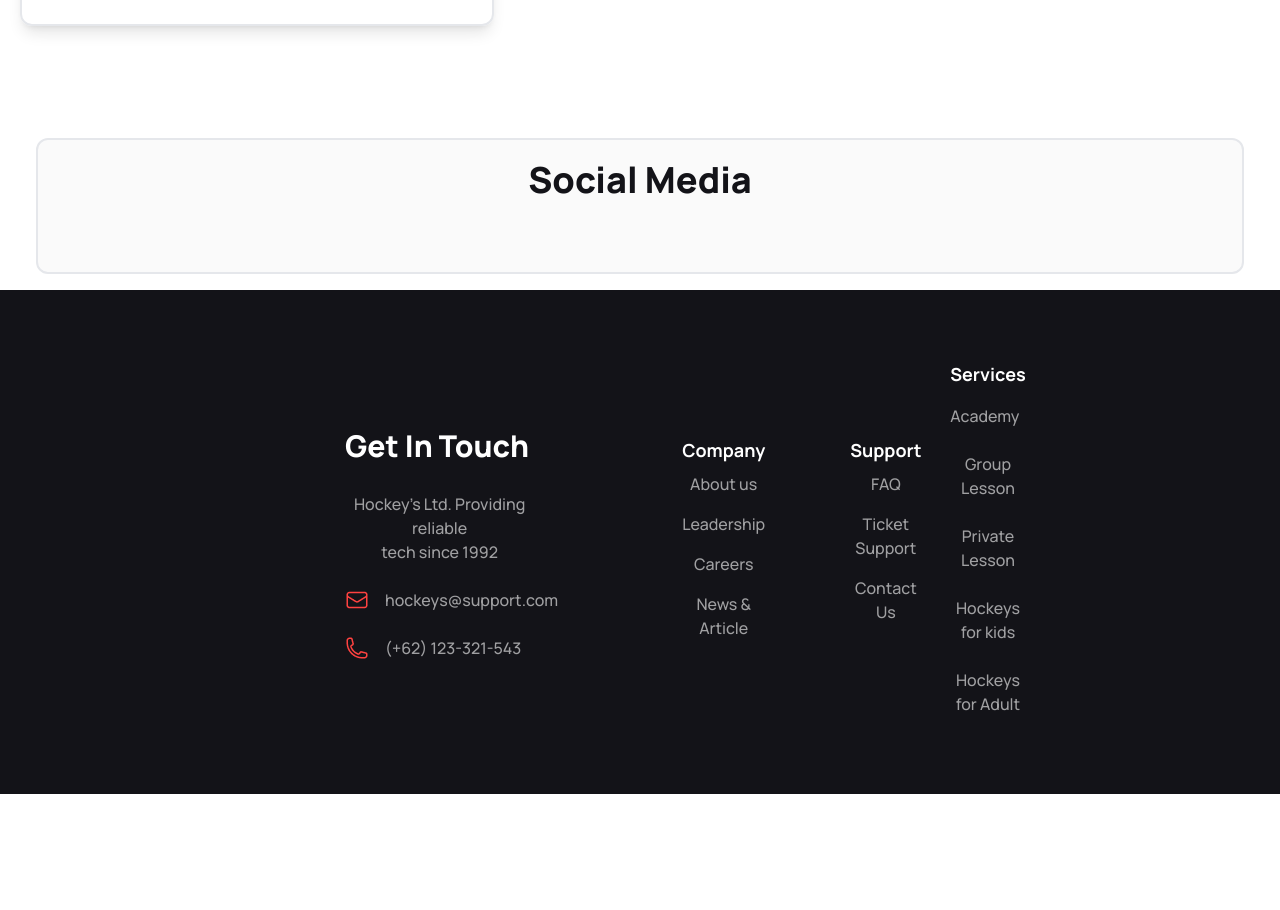
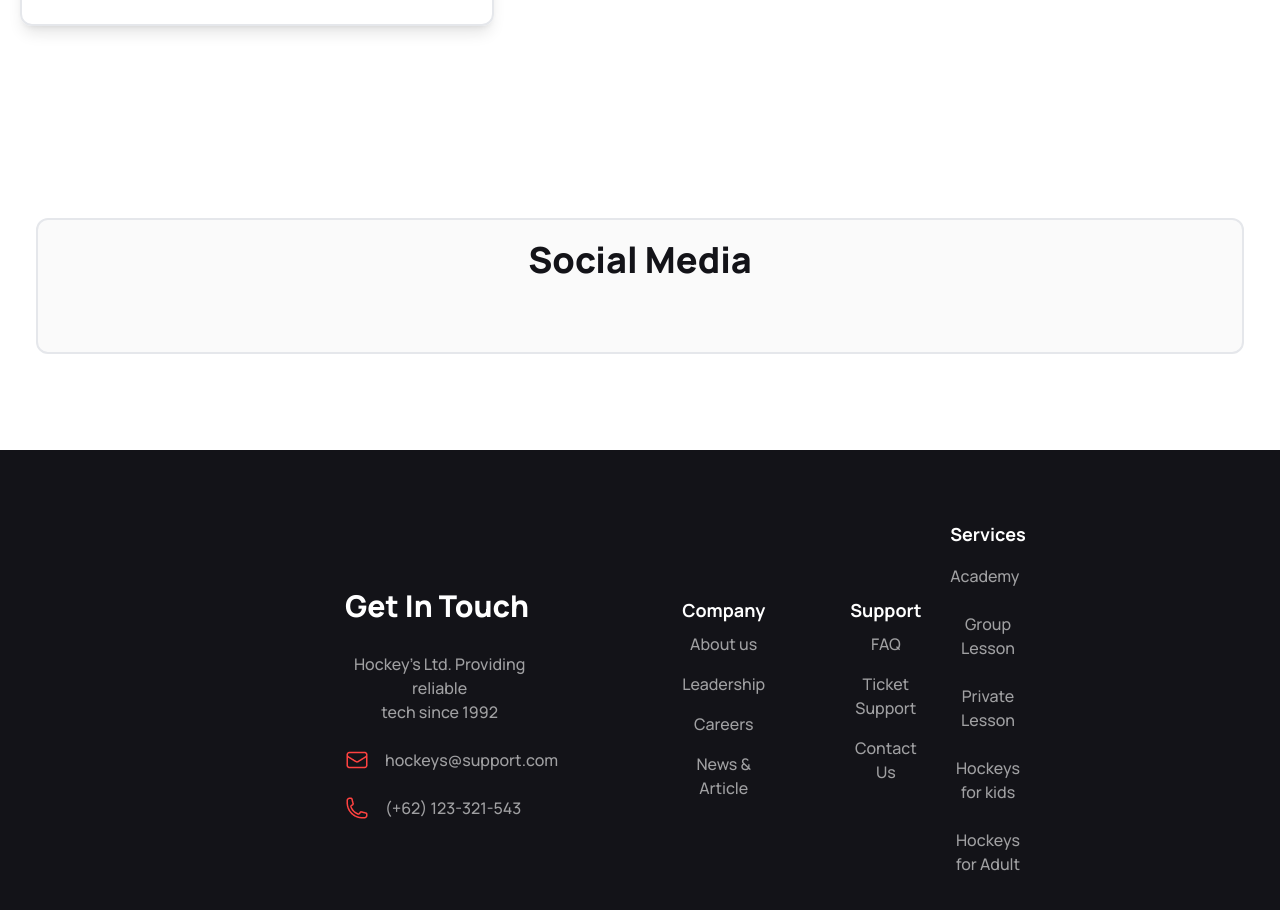
Before and after one commit to gmhridu/hockeys, a website built with Vite: page index.html in a window 1280 px wide. Shown: the part 4980-5890 px from the top of the page. Before the commit the page ends 5774 px from the top, so only its background shows below. Built offline with nearby package versions, Linux system fonts and the light colour scheme.

Commit message:
social section updated

```diff
--- a/index.html
+++ b/index.html
@@ -895,7 +895,7 @@
 
           <!-- Social links section -->
           <div
-            class="text-center items-center border-2 mx-4 my-4 lg:mx-9 lg:my-4 rounded-xl bg-[#13131805]"
+            class="text-center items-center border-2 mx-4 my-8 lg:mx-9 lg:my-24 rounded-xl bg-[#13131805]"
           >
             <h2 class="text-4xl font-extrabold text-[#131318] pt-5">
               Social Media
@@ -910,6 +910,7 @@
       </main>
     </div>
 
+    <!-- footer section -->
     <footer>
       <div class="mx-auto overflow-hidden">
         <footer class="footer p-10 bg-[#131318] text-base-content text-center items-center  lg:px-[345px] lg:py-[70px] lg:gap-[148px]">
```
